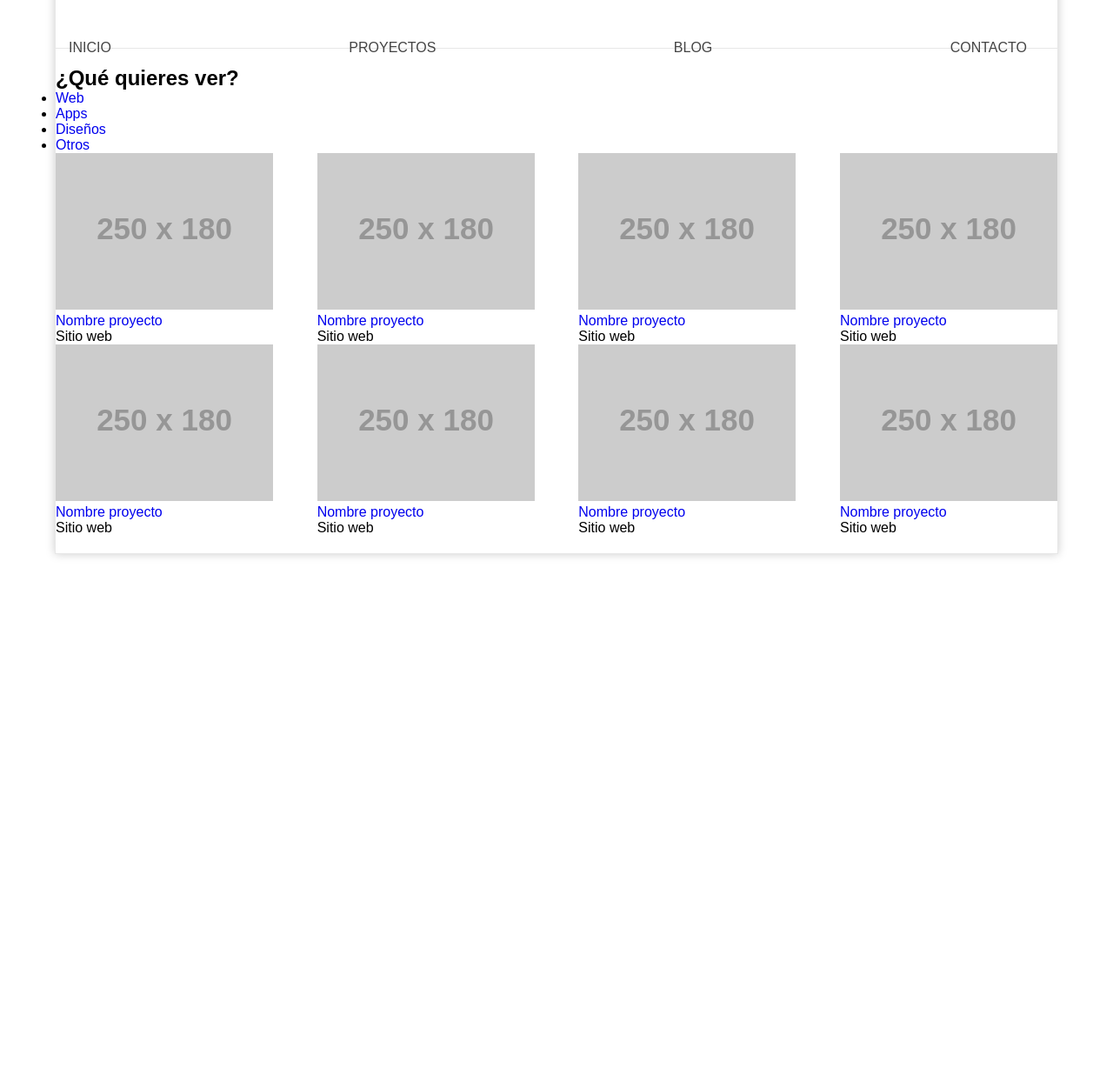
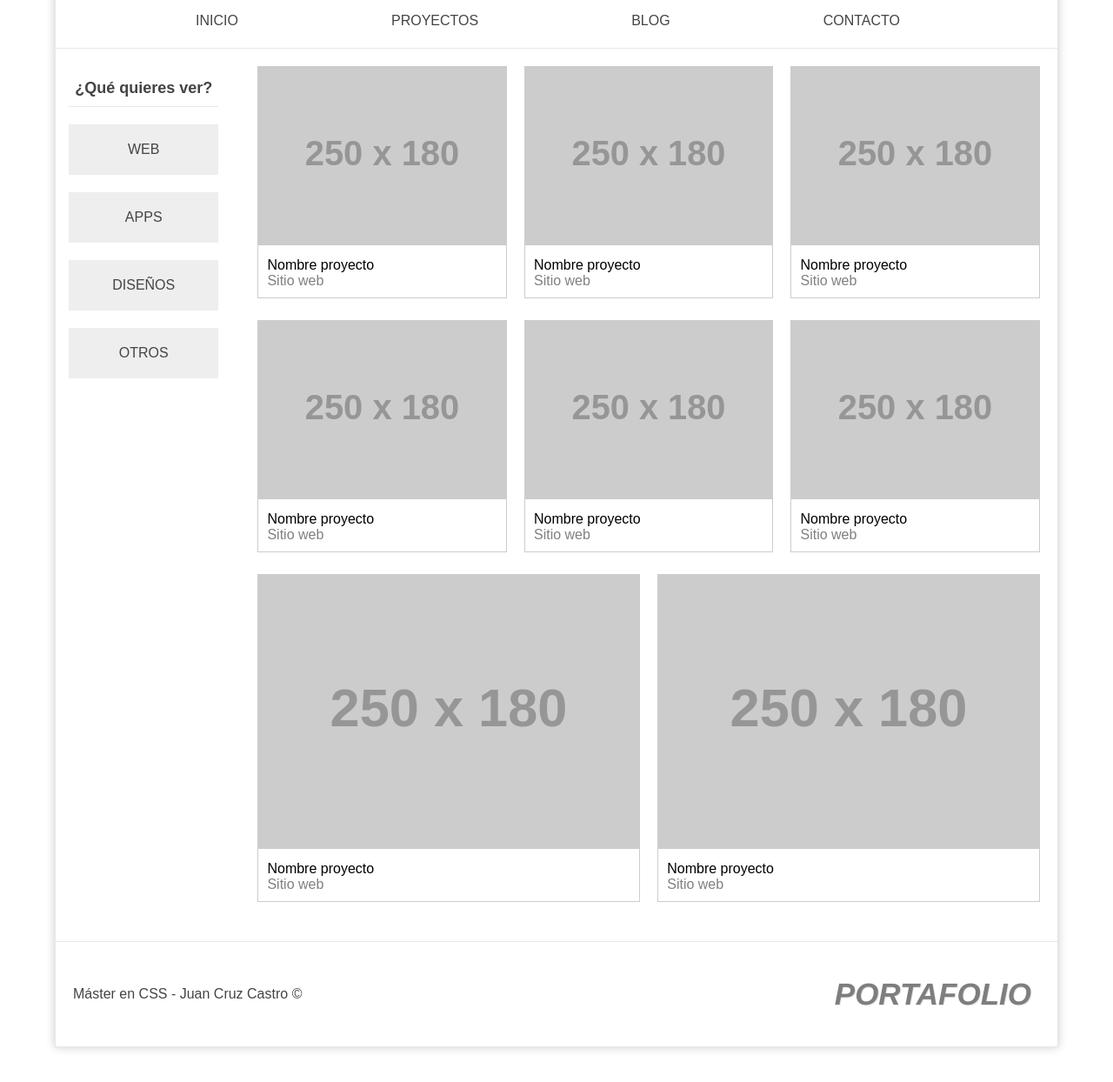
Before and after one commit to juancruzcastro/basic-portfolio, a plain HTML site: page index.html in a window 1280 px wide. Shown: the part 106-1350 px from the top of the page at 87% size. Before the commit the page ends 800 px from the top, so only its background shows below. Drawn offline with Linux system fonts and the light colour scheme; placeholder pictures from the web are drawn by us.

Commit message:
Fin portafolio - Container, Footer y Responsive

```diff
--- a/index.html
+++ b/index.html
@@ -55,94 +55,104 @@
                         <li>
                             <a href="#">Otros</a>
                         </li>
+                    </ul>
+                </aside>
 
                 <div id="projects">
-                            <article id="project">
+                    <article class="project">
                         <div class="image-wrap">
                             <img src="https://via.placeholder.com/250x180" />
                         </div>
 
-                                <div class="projet-info">
+                        <div class="project-info">
                             <a href="#">Nombre proyecto</a>
                             <p>Sitio web</p>
                         </div>
                     </article>
-                            <article id="project">
+                    <article class="project">
                         <div class="image-wrap">
                             <img src="https://via.placeholder.com/250x180" />
                         </div>
 
-                                <div class="projet-info">
+                        <div class="project-info">
                             <a href="#">Nombre proyecto</a>
                             <p>Sitio web</p>
                         </div>
                     </article>
-                            <article id="project">
+                    <article class="project">
                         <div class="image-wrap">
                             <img src="https://via.placeholder.com/250x180" />
                         </div>
 
-                                <div class="projet-info">
+                        <div class="project-info">
                             <a href="#">Nombre proyecto</a>
                             <p>Sitio web</p>
                         </div>
                     </article>
-                            <article id="project">
+                    <article class="project">
                         <div class="image-wrap">
                             <img src="https://via.placeholder.com/250x180" />
                         </div>
 
-                                <div class="projet-info">
+                        <div class="project-info">
                             <a href="#">Nombre proyecto</a>
                             <p>Sitio web</p>
                         </div>
                     </article>
-                            <article id="project">
+                    <article class="project">
                         <div class="image-wrap">
                             <img src="https://via.placeholder.com/250x180" />
                         </div>
 
-                                <div class="projet-info">
+                        <div class="project-info">
                             <a href="#">Nombre proyecto</a>
                             <p>Sitio web</p>
                         </div>
                     </article>
-                            <article id="project">
+                    <article class="project">
                         <div class="image-wrap">
                             <img src="https://via.placeholder.com/250x180" />
                         </div>
 
-                                <div class="projet-info">
+                        <div class="project-info">
                             <a href="#">Nombre proyecto</a>
                             <p>Sitio web</p>
                         </div>
                     </article>
-                            <article id="project">
+                    <article class="project">
                         <div class="image-wrap">
                             <img src="https://via.placeholder.com/250x180" />
                         </div>
 
-                                <div class="projet-info">
+                        <div class="project-info">
                             <a href="#">Nombre proyecto</a>
                             <p>Sitio web</p>
                         </div>
                     </article>
-                            <article id="project">
+                    <article class="project">
                         <div class="image-wrap">
                             <img src="https://via.placeholder.com/250x180" />
                         </div>
 
-                                <div class="projet-info">
+                        <div class="project-info">
                             <a href="#">Nombre proyecto</a>
                             <p>Sitio web</p>
                         </div>
                     </article>
                 </div>
-                    </ul>
-                </aside>
 
             </section>
             <!-- Fin Contenido -->
+
+            <footer id="footer">
+                <div class="logo">
+                    Portafolio
+                </div>
+
+                <div class="info">
+                    Máster en CSS - Juan Cruz Castro &copy;
+                </div>
+            </footer>
 
         </div>
         <!-- Fin Container -->
--- a/style.css
+++ b/style.css
@@ -28,6 +28,10 @@
 .logo{
     flex-grow: 1;
     flex-basis: 65%;
+    font-family: Helvetica;
+    font-style: italic;
+    font-weight: 900;
+    font-size: 35px;
     padding: 10px;
     margin-left: 20px;
     color: black;
@@ -115,3 +119,135 @@
     font-size: 16px;
     color: gray;
 }
+
+#aside{
+    flex-basis: 15%;
+    margin-right: 30px;
+    padding: 15px;
+
+    display: flex;
+    flex-direction: column;
+    flex-wrap: wrap;
+}
+
+#aside h2{
+    display: block;
+    width: 100%;
+    font-size: 18px;
+    font-weight: 100px;
+    color: #444;
+    padding-bottom: 10px;
+    margin-bottom: 20px;
+    border-bottom: 1px solid rgba(225, 225, 226, 0.8);
+    text-align: center;
+}
+
+#aside ul{
+    list-style: none;
+}
+
+#aside ul li{
+    padding-bottom: 20px;
+}
+
+#aside a{
+    text-align: center;
+    display: block;
+    padding: 20px;
+    background: #eee;
+    color: #444;
+    text-transform: uppercase;
+    transition: all 300ms;
+}
+
+#aside a:hover{
+    background: #444;
+    color: #eee;
+}
+
+#footer{
+    display: flex;
+    flex-direction: row wrap;
+    justify-content: flex-end;
+    height: 120px;
+    align-items: center;
+    border-top: 1px solid rgba(225, 225, 226, 0.8);
+}
+
+#footer .logo{
+    opacity: 0.5;
+    flex-basis: auto;
+    flex-grow: 1;
+    order: 2;
+    text-align: right;
+    margin-right: 20px;
+}
+
+#footer .info{
+    flex-grow: 1;
+    order: 1;
+    margin-left: 20px;
+    color: #444;
+}
+
+@media (max-width: 1334px){
+    #header{
+        text-align: center;
+    }
+
+    #menu > ul{
+        margin-top: 20px;
+        align-items: flex-start;
+        justify-content: space-evenly;
+    }
+}
+
+@media (max-width: 646px){
+    #content{
+        display: flex;
+        flex-direction: column;
+        flex-wrap: wrap;
+        justify-content: space-between;
+        padding-top: 20px;
+        padding-bottom: 20px;
+    }
+
+    #aside{
+        margin-right: 0px;
+    }
+
+    #aside ul{
+        display: flex;
+        flex-grow: row wrap;
+        justify-content: space-between;
+    }
+
+    #aside ul li{
+        flex-grow: 1;
+        margin-left: 5px;
+        margin-right: 5px;
+    }
+
+    .project{
+        margin-right: 10px;
+        margin-left: 10px;
+    }
+
+    #footer .logo{
+        flex-grow: 1;
+        order: 1;
+        flex-basis: 100%;
+        text-align: center;
+        margin: 0px;
+    }
+
+    #footer .info{
+        flex-grow: 1;
+        order: 2;
+        margin-left: 20px;
+        color: #444;
+        flex-basis: 100%;
+        text-align: center;
+        margin: 0px;
+    }
+}
```
Lines whose indentation alone changed are shown as unchanged.
